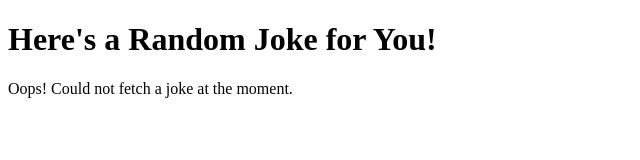
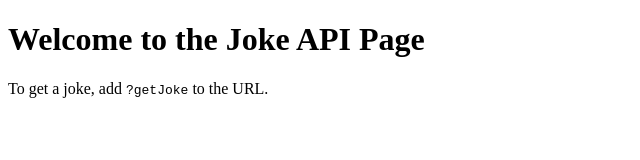
Before and after one commit to DudeDrew/Itsajoke, a plain HTML site: page index.html in a window 1280 px wide. Shown: the whole page, without its empty margins (0-640 px from the left). Drawn offline with Linux system fonts and the light colour scheme; no server answers.

Commit message:
Update index.html

```diff
--- a/index.html
+++ b/index.html
@@ -3,25 +3,24 @@
 <head>
     <meta charset="UTF-8">
     <meta name="viewport" content="width=device-width, initial-scale=1.0">
-    <title>Random Joke</title>
+    <title>Joke API Page</title>
 </head>
 <body>
-    <h1>Here's a Random Joke for You!</h1>
-    <p id="joke"></p>
-
     <script>
-        async function fetchJoke() {
-            try {
+        async function serveJoke() {
+            if (window.location.search.includes('getJoke')) {
                 const response = await fetch('https://official-joke-api.appspot.com/random_joke');
-                const data = await response.json();
-                document.getElementById('joke').textContent = `${data.setup} - ${data.punchline}`;
-            } catch (error) {
-                document.getElementById('joke').textContent = 'Oops! Could not fetch a joke at the moment.';
-                console.error('Error fetching joke:', error);
+                const jokeData = await response.json();
+                document.body.innerHTML = `<pre>${JSON.stringify(jokeData, null, 2)}</pre>`;
+            } else {
+                document.body.innerHTML = `
+                    <h1>Welcome to the Joke API Page</h1>
+                    <p>To get a joke, add <code>?getJoke</code> to the URL.</p>
+                `;
             }
         }
 
-        window.onload = fetchJoke;
+        serveJoke();
     </script>
 </body>
 </html>
```
